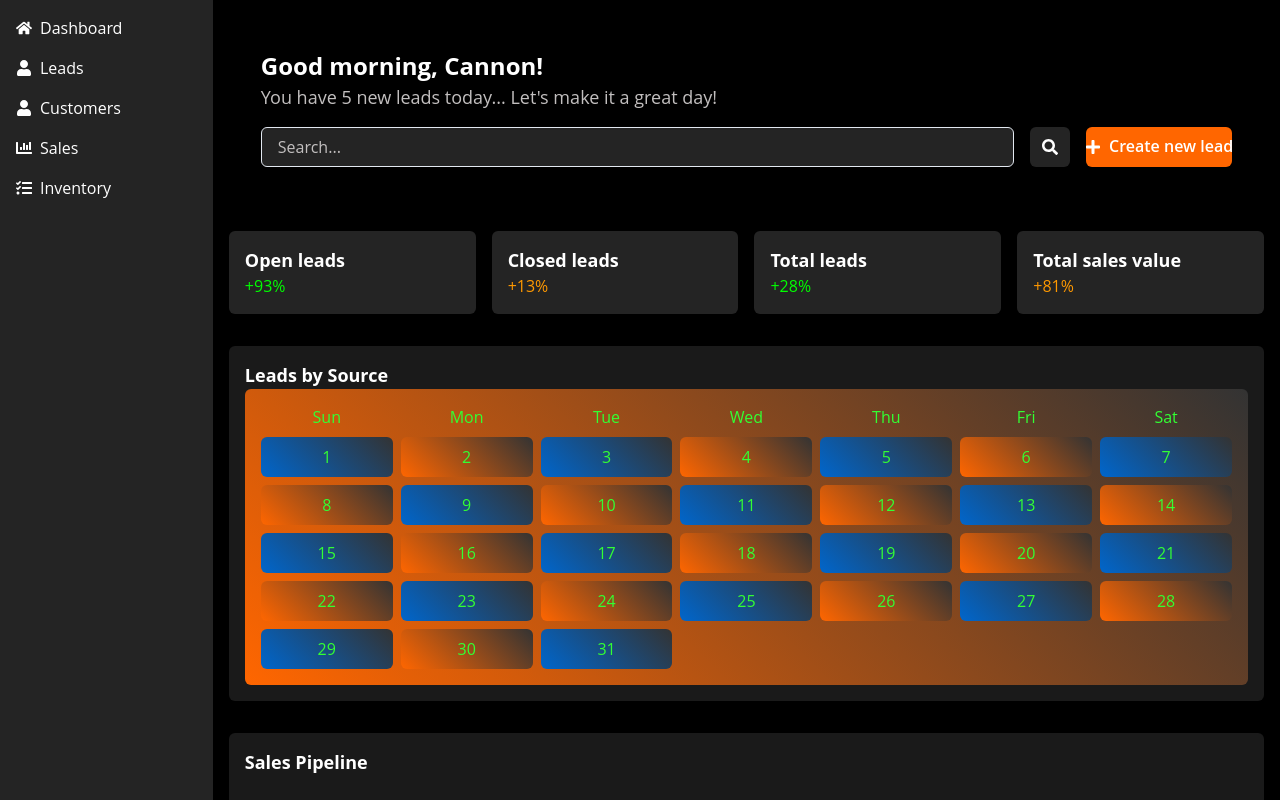
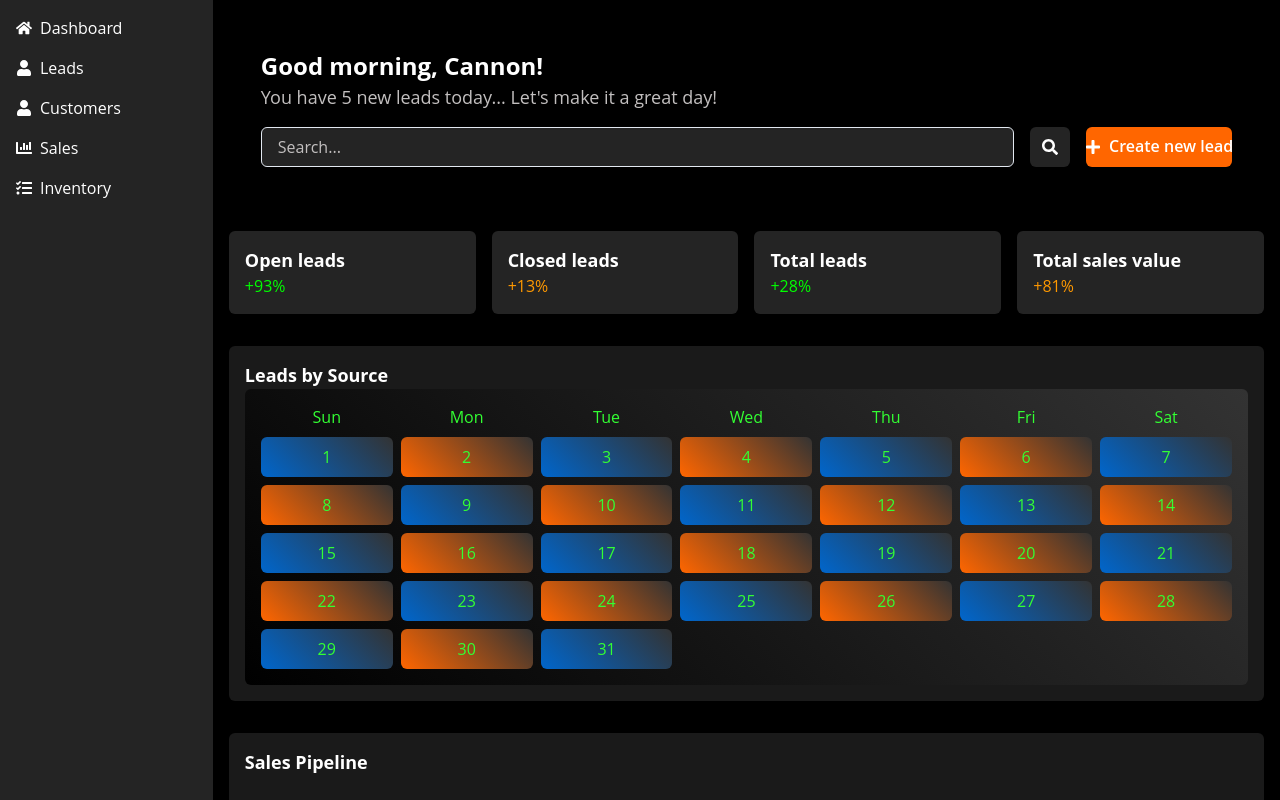
Before and after one commit to GPT-Engineer-App/dark-theme-sales-dashboard, a React (Vite) app: page / in a window 1280 px wide. Shown: the top 800 px of the page. Built offline with nearby package versions, Linux system fonts and the light colour scheme.

Commit message:
Changed the background color of the `Calendar` component back to a gradient of black and grey.
Prompt: Change the background color back to the gradient black and grey

```diff
--- a/src/components/Calendar.jsx
+++ b/src/components/Calendar.jsx
@@ -5,7 +5,7 @@ const Calendar = () => {
   const dates = Array.from({ length: 31 }, (_, i) => i + 1);
 
   return (
-    <Box bg="linear-gradient(45deg, #ff6600, #333333)" p="4" borderRadius="md">
+    <Box bg="linear-gradient(45deg, #000000, #333333)" p="4" borderRadius="md">
       <Box display="grid" gridTemplateColumns="repeat(7, 1fr)" gap="2">
         {days.map((day) => (
           <Text key={day} color="#33ff33" textAlign="center">
```
